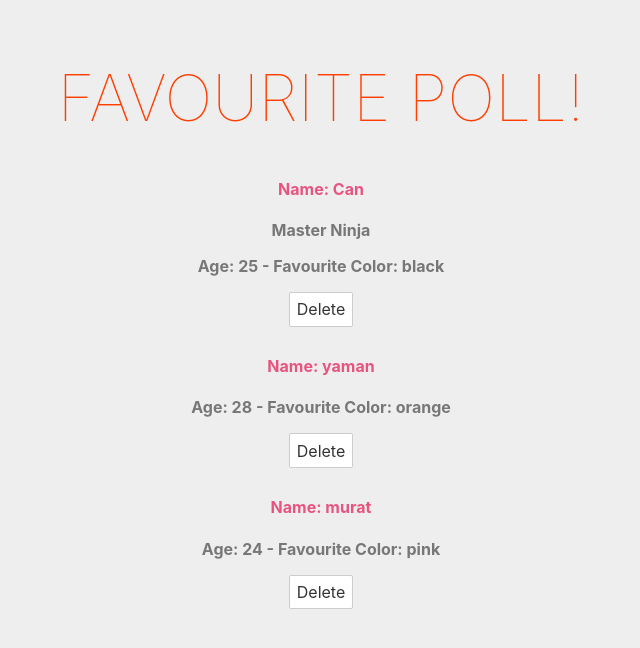
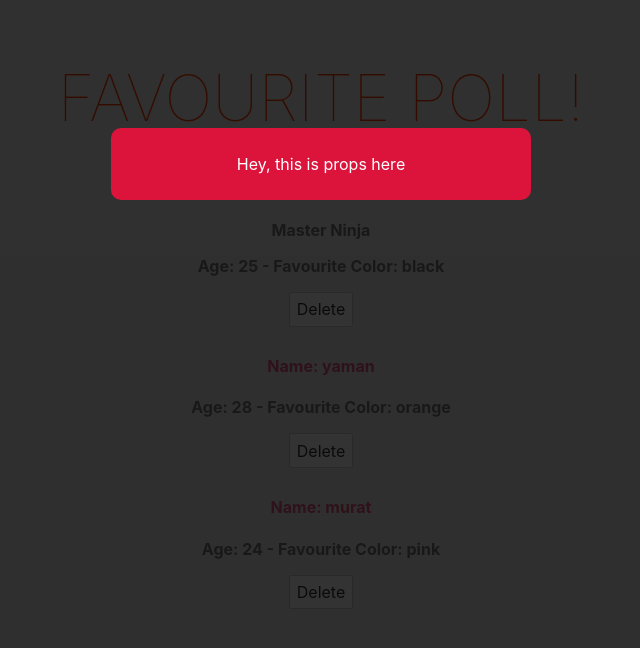
Before and after one commit to golamrabbiazad/fav-poll, a Svelte app: page / in a window 1280 px wide. Shown: the top 648 px of the page, without its empty margins (319-959 px from the left). Built offline with nearby package versions, Linux system fonts and the light colour scheme.

Commit message:
props work as export keyword frontof var

```diff
--- a/src/App.svelte
+++ b/src/App.svelte
@@ -21,7 +21,7 @@
   };
 </script>
 
-<Modal />
+<Modal message="Hey, this is props here" isPromo={true} />
 
 <main>
   <h1>{name}!</h1>
--- a/src/components/Modal.svelte
+++ b/src/components/Modal.svelte
@@ -1,12 +1,13 @@
 <script lang="ts">
-  let showModal = false;
-  let isPromo = true;
+  export let message: string;
+  export let isPromo: boolean;
+  let showModal = true;
 </script>
 
 {#if showModal}
   <div class="backdrop" class:promo={isPromo}>
     <div class="modal">
-      <p>Sign up for offers!</p>
+      <p>{message}</p>
     </div>
   </div>
 {/if}
```
